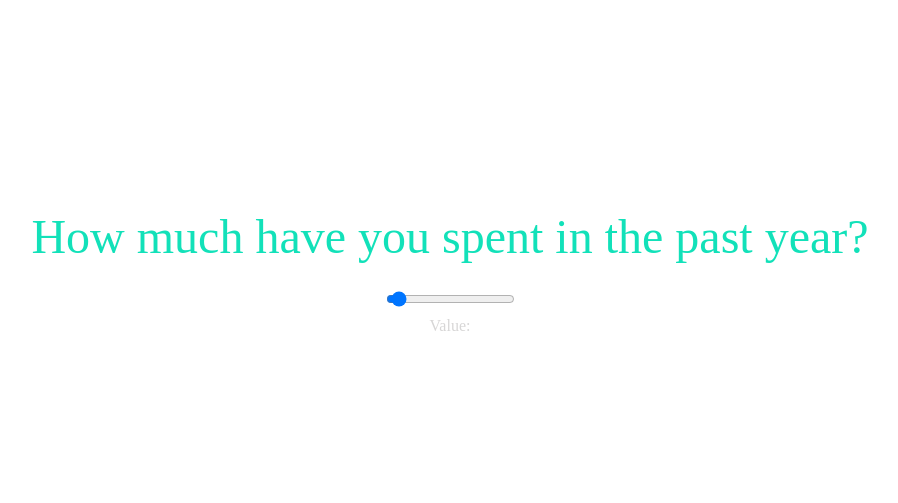
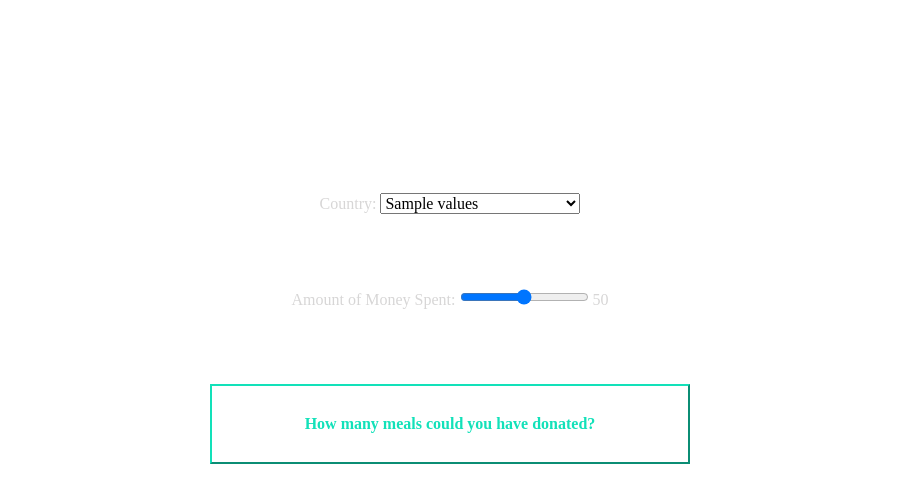
Before and after one commit to beepobb/ddw2d, a Python web app: template flask-server/app/templates/tool.html in a window 1280 px wide. Shown: the part 56-559 px from the top of the page, without its empty margins (190-1088 px from the left). Run offline with Jinja, Linux system fonts and the light colour scheme; the template is opened without the code that fills it: most values are stand-ins (such as "Sample title", 1, 10 or a date in 2020); some libraries are stand-ins or nearby versions; some web fonts are replaced.

Commit message:
final commit before submission

```diff
--- a/flask-server/app/tool/MultipleLinearRegression.py
+++ b/flask-server/app/model/MultipleLinearRegression.py
@@ -9,7 +9,7 @@ class MultipleLinearRegression:
 
     Extended Summary
     ----------------
-    The model is designed to be trained to predict multiple target variables using
+    The model is desig\ned to be trained to predict multiple target variables using
     the same input features Hence, the model stores separate sets of parameter values
     for the prediction of each target variable.
     General user flow:
--- a/flask-server/app/static/custom.css
+++ b/flask-server/app/static/custom.css
@@ -66,6 +66,17 @@ body {
     color: rgb(18,225,185);
     border-color: rgb(18,225,185);
     width: 15rem;
+    background-color: transparent;
+}
+
+#btn-tool {
+    font-size: 1rem;
+    font-weight: bold;
+    border-radius: 0;
+    color: rgb(18,225,185);
+    border-color: rgb(18,225,185);
+    width: 30rem;
+    height: 5rem;
     background-color: transparent;
 }
 
--- /dev/null
+++ b/flask-server/app/static/my-js/app-model.js
@@ -0,0 +1,3 @@
+document.addEventListener('DOMContentLoaded', () => {
+    hljs.highlightAll();
+})
--- a/flask-server/app/static/my-js/app-tool.js
+++ b/flask-server/app/static/my-js/app-tool.js
@@ -1,3 +1,51 @@
-document.addEventListener('DOMContentLoaded', () => {
-    hljs.highlightAll();
-})
+document.addEventListener('DOMContentLoaded', function() {
+    const countrySelect = document.getElementById('country');
+
+    // Fetch available countries from the server
+    fetch('/get_available_countries')
+        .then(response => response.json())
+        .then(data => {
+            // Assuming the response has a 'countries' property
+            const availableCountries = data.countries;
+
+            // Populate the dropdown options with available countries
+            availableCountries.forEach(country => {
+                const option = document.createElement('option');
+                option.value = country;
+                option.textContent = country;
+                countrySelect.appendChild(option);
+            });
+        })
+        .catch(error => {
+            console.error('Error fetching available countries:', error);
+        });
+});
+async function runLinearRegression() {
+    const country = document.getElementById('country').value;
+    const money = document.getElementById('money').value;
+
+    // Use fetch to send a request to your server with the user input
+    const response = await fetch('/run_linear_regression', {
+        method: 'POST',
+        headers: {
+            'Content-Type': 'application/json',
+        },
+        body: JSON.stringify({ country, money }),
+    });
+
+    if (!response.ok) {
+        console.error('Error:', response.statusText);
+        return;
+    }
+
+    const result = await response.json();
+
+    // Display the result on the webpage
+    const resultElement = document.getElementById('result');
+    resultElement.innerHTML = `Predicted cost in target currency: ${result.prediction}`;
+}
+
+// Update the displayed value next to the slider
+document.getElementById('money').addEventListener('input', function() {
+    document.getElementById('moneyValue').innerText = this.value;
+});
--- a/flask-server/app/templates/tool.html
+++ b/flask-server/app/templates/tool.html
@@ -1,40 +1,27 @@
 {% extends 'base.html' %}
 
 {% block content %}
-<!-- <div class="text-center container h-100 p-3 mx-auto flex-column">
-    <header class="masthead mb-auto">
-      <div class="inner">
-        <h3 class="masthead-brand">Cover</h3>
-        <nav class="nav nav-masthead justify-content-center">
-          <a class="nav-link active" href="#">Home</a>
-          <a class="nav-link" href="#">Features</a>
-          <a class="nav-link" href="#">Contact</a>
-        </nav>
-      </div>
-    </header>
+<div class="empty-div">
+    <div class="text-center">
+        <form id="linearRegressionForm">
+            <label for="country">Country:</label>
+            <select id="country" name="country" required style="width: 200px;">
+            <option value="{{ country }}">{{ available_countries.values() }}</option>
+            </select>
+            <div class="space">
+                <label for="money">Amount of Money Spent:</label>
+                <input type="range" id="money" name="money" min="0" max="100" step="1" value="50">
+                <span id="moneyValue">50</span>
+            </div>
+            <div class="space">
+                <button id='btn-tool' type="button" onclick="runLinearRegression()"> How many meals could you have donated?</button>
+            </div>
 
-    <main role="main" class="inner cover">
-      <h1 class="cover-heading">Cover your page.</h1>
-      <p class="lead">Cover is a one-page template for building simple and beautiful home pages. Download, edit the text, and add your own fullscreen background photo to make it your own.</p>
-      <p class="lead">
-        <a href="#" class="btn btn-lg btn-secondary">Learn more</a>
-      </p>
-    </main>
+        </form>
 
-    <footer class="mastfoot mt-auto">
-      <div class="inner">
-        <p>Cover template for <a href="https://getbootstrap.com/">Bootstrap</a>, by <a href="https://twitter.com/mdo">@mdo</a>.</p>
-      </div>
-    </footer>
-</div> -->
-<div class="empty-div"></div>
-<div class="text-center fade-in-text p-3 mx-auto">
-    <h1 id='tool-txt' class="pb-3">How much have you spent in the past year?</h1>
-    <div class="slidecontainer">
-      <input type="range" min="0" max="10000" value="500" class="slider" id="myRange">
-      <p>Value: <span id="demo"></span></p>
+        <div id="result"></div>
+        <script src="{{ url_for('static', filename='my-js/app-tool.js') }}"></script>
     </div>
 </div>
 
-
 {% endblock %}
```
Also changed, not shown: flask-server/app/app.py (deleted, +0 -31 lines), flask-server/app/model/tools.py (renamed from flask-server/app/tool/tools.py, +6 -5 lines), flask-server/app/route.py (+47 -8 lines), flask-server/app/templates/history.html (deleted, +0 -70 lines), flask-server/app/templates/model.html (+3 -18 lines), flask-server/app/static/csv/Final Dataset Kind of .csv (renamed from flask-server/app/tool/Final Dataset Kind of .csv), flask-server/app/static/csv/merged_dataset.csv (renamed from flask-server/app/tool/merged_dataset.csv), flask-server/app/static/images/Figure1.1.png (added), flask-server/app/static/images/Figure1.2.png (added).
